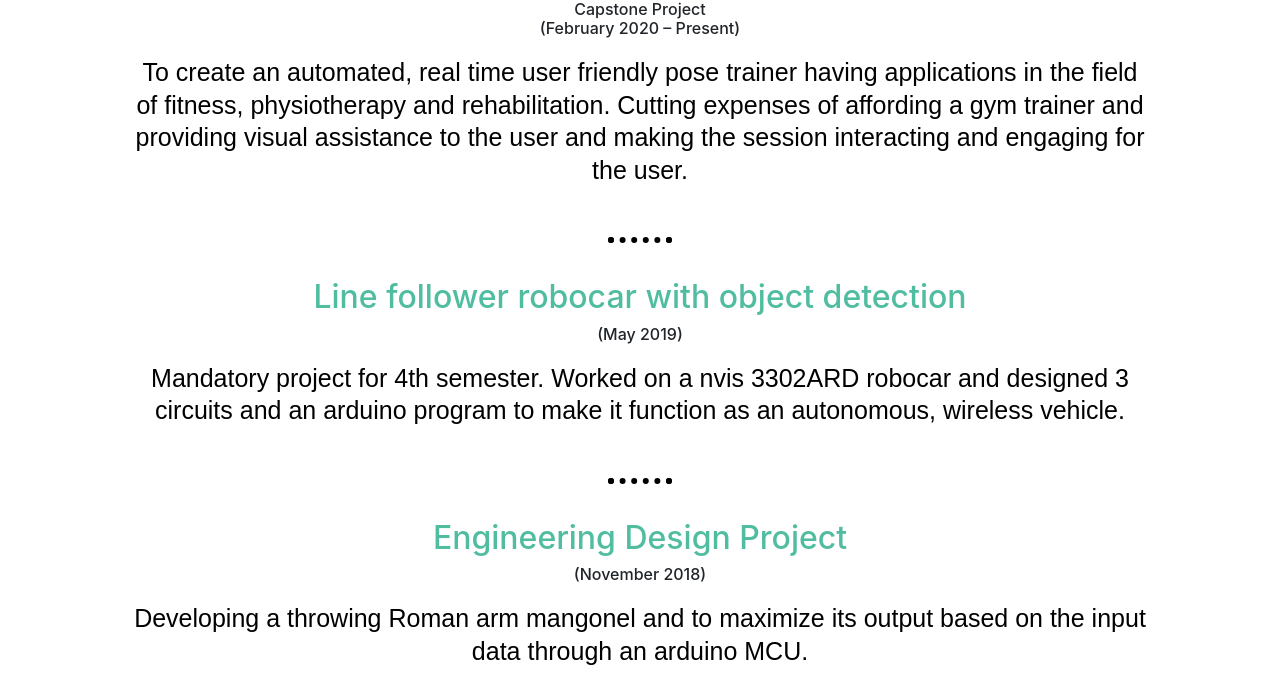
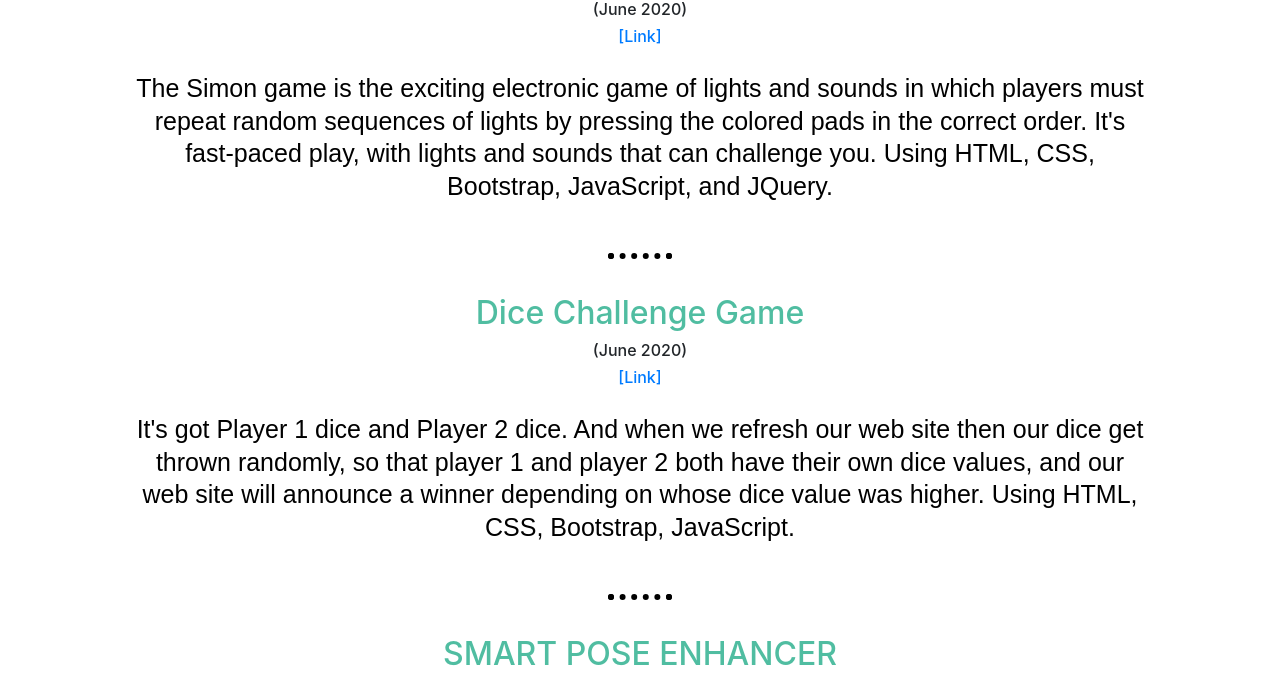
Before and after one commit to JitenKumarGrover/My-Personal-Website-2020, a plain HTML site: page projects.html in a window 1280 px wide. Shown: the part 737-1415 px from the top of the page. Drawn offline with nearby package versions, Linux system fonts and the light colour scheme; a web font is replaced by a local one.

Commit message:
new projects

```diff
--- a/projects.html
+++ b/projects.html
@@ -56,6 +56,18 @@
 
   <section class="projects">
     <div class="project-row">
+      <h3 class="sub_heading">The Simon Game</h3>
+      <h6 class="sub_sub_heading">(June 2020) <br><a class="nav-link" target="_blank" href="https://jitenkumargrover.github.io/The-Simon-Game/">[Link]</a></h6>
+      <p class="p-desp">The Simon game is the exciting electronic game of lights and sounds in which players must repeat random sequences of lights by pressing the colored pads in the correct order. It's fast-paced play, with lights and sounds that can challenge you. Using HTML, CSS, Bootstrap, JavaScript, and JQuery.</p>
+    </div>
+    <hr>
+    <div class="project-row">
+      <h3 class="sub_heading">Dice Challenge Game</h3>
+      <h6 class="sub_sub_heading">(June 2020) <br> <a class="nav-link" target="_blank" href="https://jitenkumargrover.github.io/Dice-Challenge-Game/">[Link]</a></h6>
+      <p class="p-desp">It's got Player 1 dice and Player 2 dice. And when we refresh our web site then our dice get thrown randomly, so that player 1 and player 2 both have their own dice values, and our web site will announce a winner depending on whose dice value was higher. Using HTML, CSS, Bootstrap, JavaScript.</p>
+    </div>
+    <hr>
+    <div class="project-row">
       <h3 class="sub_heading">SMART POSE ENHANCER</h3>
       <h6 class="sub_sub_heading">Capstone Project <br> (February 2020 – Present)</h6>
       <p class="p-desp">To create an automated, real time user friendly pose trainer having applications in the field of fitness, physiotherapy and rehabilitation. Cutting expenses of affording a gym trainer and providing visual assistance to the user and making the session interacting and engaging for the user.</p>
```
